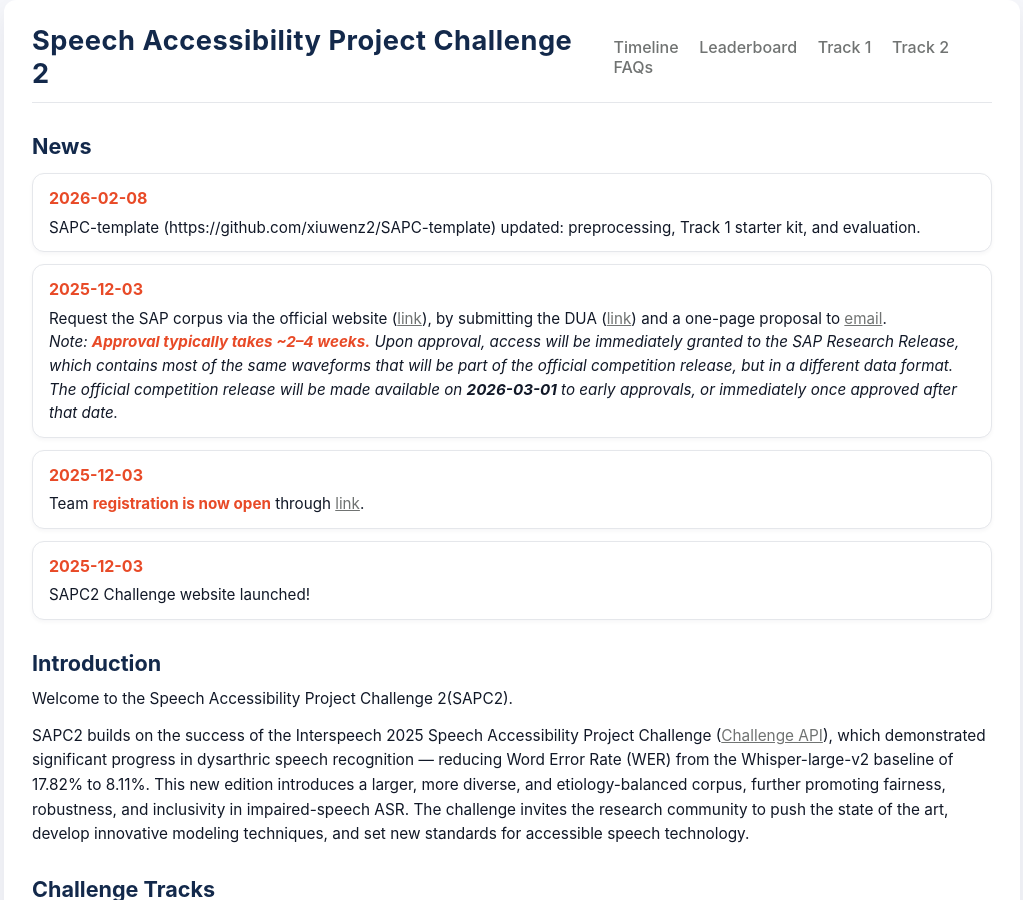
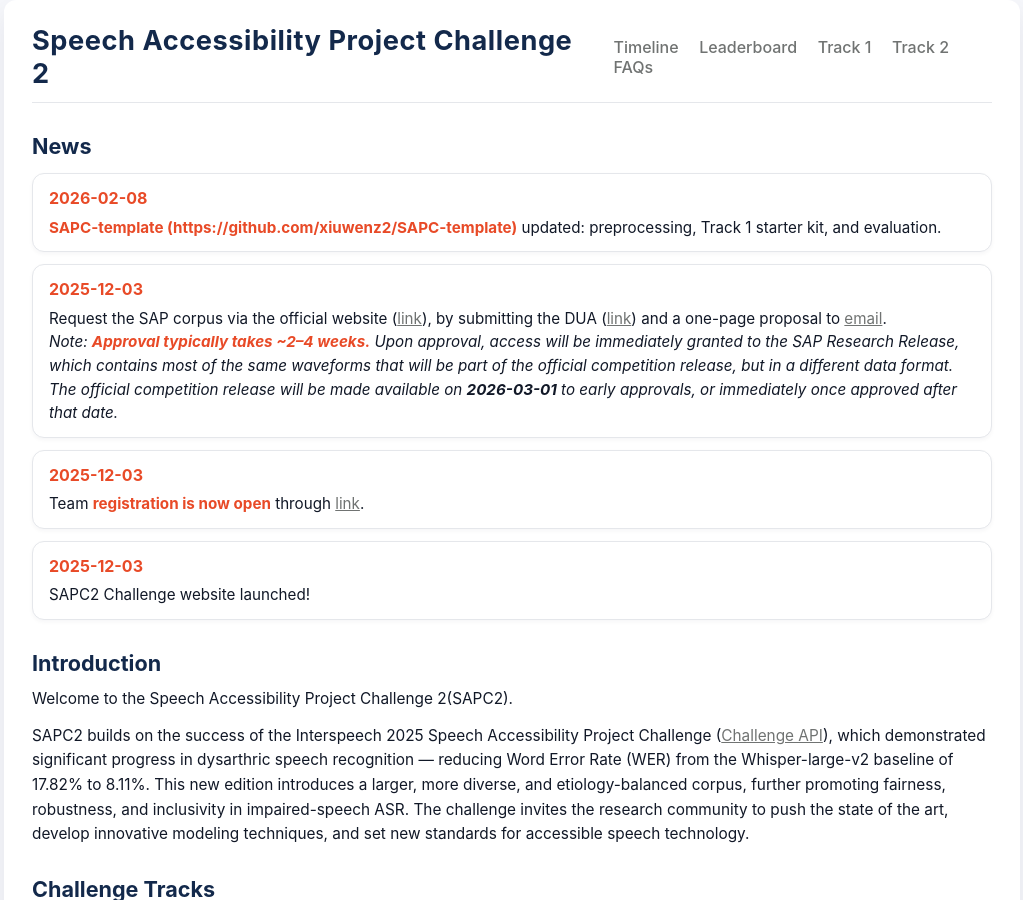
Before and after one commit to xiuwenz2/SAPC2-website, a Jekyll site: the page built from index.md, in a window 1280 px wide and 900 px high. Shown: the whole window, without its empty margins (128-1151 px from the left). Built offline with Jekyll 4.4.1, drawn with Linux system fonts in a browser that asks for light colours.

Commit message:
Highlight SAPC-template update in news section

```diff
--- a/index.md
+++ b/index.md
@@ -19,7 +19,7 @@ hero_meta: >
 <div class="news-item">
   <div class="news-date">2026-02-08</div>
   <div class="news-text">
-  SAPC-template (https://github.com/xiuwenz2/SAPC-template) updated: preprocessing, Track 1 starter kit, and evaluation.
+  <strong><span style="color: #E84A27;">SAPC-template (https://github.com/xiuwenz2/SAPC-template)</span></strong> updated: preprocessing, Track 1 starter kit, and evaluation.
   </div>
 </div>
 
```
